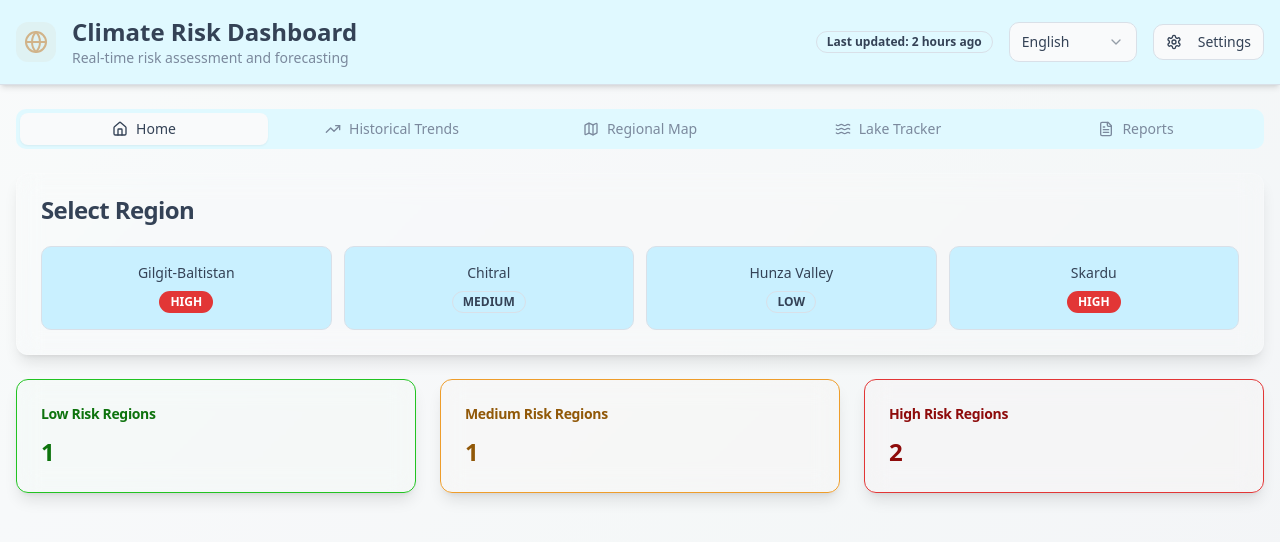
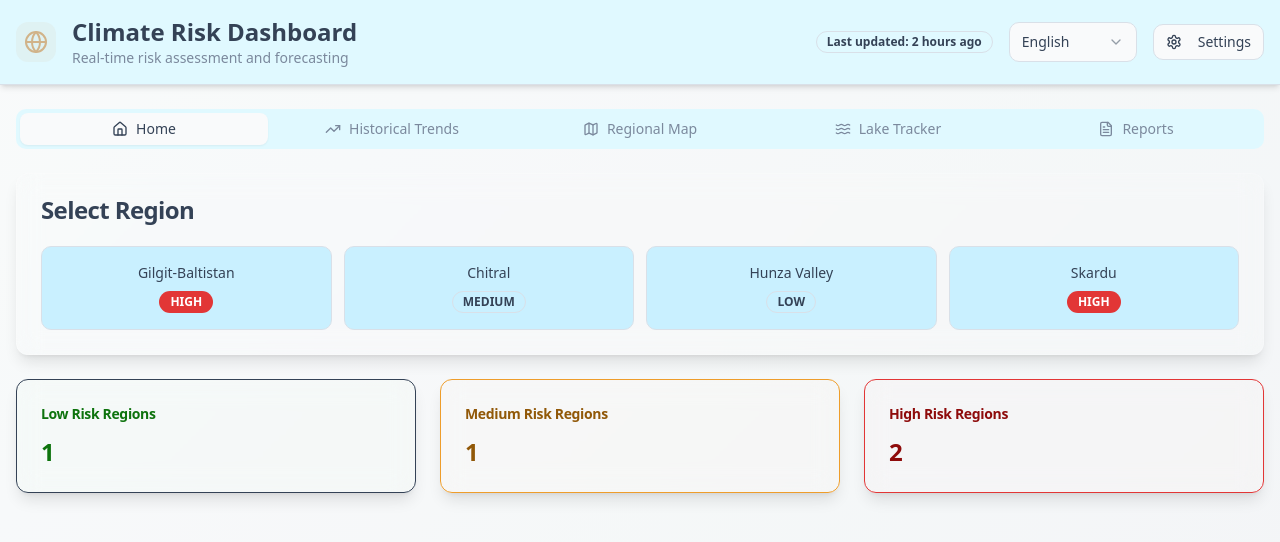
Before and after one commit to Asadullahshah/GlacioWatch, a React (Vite) app: page / in a window 1280 px wide. Shown: the top 542 px of the page. Built offline with nearby package versions, Linux system fonts and the light colour scheme.

Commit message:
Updated index.css

```diff
--- a/src/index.css
+++ b/src/index.css
@@ -40,7 +40,7 @@ All colors MUST be HSL.
     --accent-foreground: 0 0% 100%;
 
     /* Risk Level Colors */
-    --risk-low: 120 70% 45%;
+    --risk-low: #006102;
     --risk-low-bg: 120 50% 95%;
     --risk-low-foreground: 120 80% 25%;
 
```
